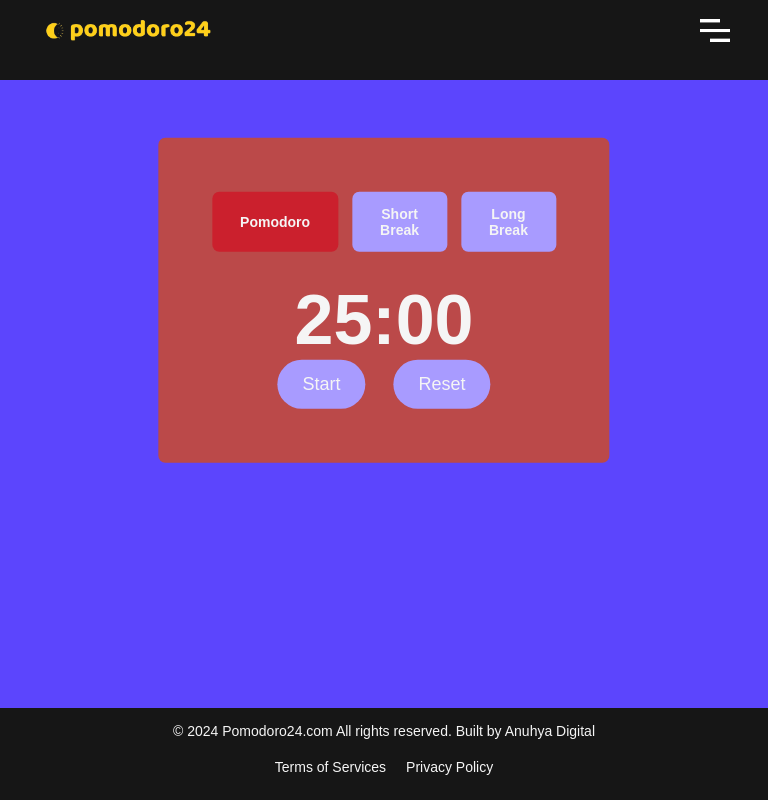
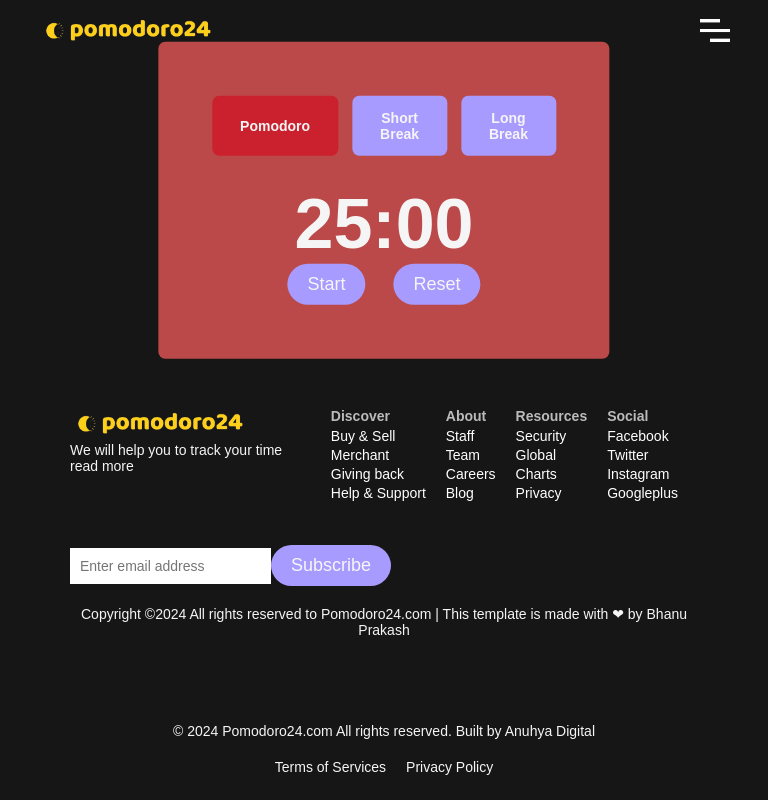
Before and after one commit to bhanuprakashsfdc/pomodoro24, a React (Vite) app: page / in a window 768 px wide. Built offline with nearby package versions, Linux system fonts and the light colour scheme.

Commit message:
fixing working clock with working site

```diff
--- a/src/App.jsx
+++ b/src/App.jsx
@@ -1,5 +1,6 @@
 import './App.css';
 import Navbar from './layout/Navbar/Navbar';
+import Minifooter from './layout/Minifooter/Minifooter';
 import Footer from './layout/Footer/Footer';
 import { colors } from './constants/constants';
 import Pomodoro from './components/Pomodoro/Pomodoro.jsx'
@@ -9,6 +10,7 @@
       <div className='app-container'>
         <Navbar />
         <Pomodoro />
+        < Minifooter />
         <Footer />
       </div>
     </>
--- a/src/components/Pomodoro/Pomodoro.css
+++ b/src/components/Pomodoro/Pomodoro.css
@@ -5,6 +5,7 @@
 
 .pomo-body{
    background: var(--primary-color);
+   min-height: 70vh;
 }
 
 .pomo-container{
@@ -87,6 +88,10 @@
 
 @media (max-width:840px) {
     .pomo-container {
-        top: 300px;
+        top: 25vh;
     }
+    .pomo-body{
+      min-height: 25vh;
+      background-color: var(--background-color);
+   }
 }
--- a/src/layout/Minifooter/Minifooter.css
+++ b/src/layout/Minifooter/Minifooter.css
@@ -1,8 +1,10 @@
 .minifooter {
-    background: var(--primary-color);
-    padding: 20px 0;
+    background: var(--background-color);
+    padding: 100px;
     padding-left: 10%;
     padding-right: 10%;
+    font-size: 25px;
+    min-height: 40vh;
 }
 
 .footer-content {
@@ -62,6 +64,9 @@
 
 /* Media Queries for Tablets and Desktops */
 @media (min-width: 768px) {
+    .minifooter {
+        padding: 70px;
+    }
     .footer-content {
         flex-direction: row;
     }
```
